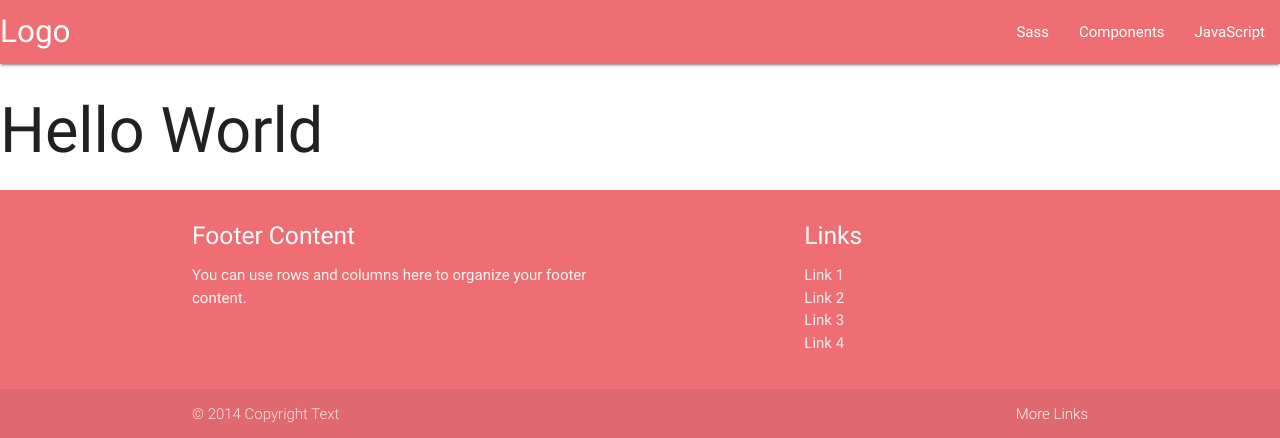
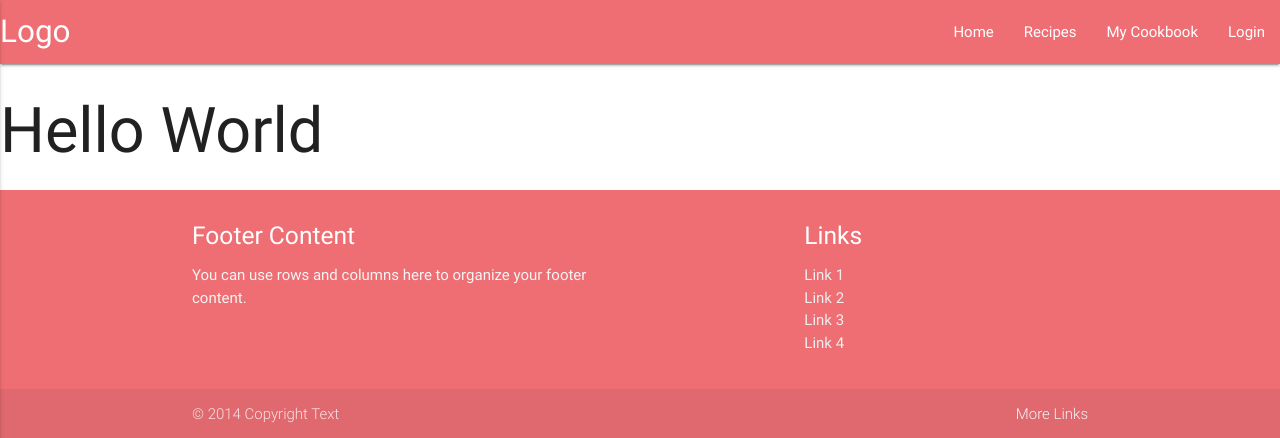
Before and after one commit to Baldpet/Family-cookbook, a Flask app: page / in a window 1280 px wide. Shown: the top 438 px of the page. Run offline with Flask 2, Linux system fonts and the light colour scheme; some libraries are stand-ins or nearby versions.

Commit message:
added in the mobile view of the nav and changed the link names to the correct wording

```diff
--- /dev/null
+++ b/static/js/base.js
@@ -0,0 +1 @@
+$(".button-collapse").sideNav();
--- a/templates/base.html
+++ b/templates/base.html
@@ -12,11 +12,19 @@
 	<nav>
 		<div class="nav-wrapper">
 			<a href="#" class="brand-logo">Logo</a>
+            <a href="#" data-activates="mobile-demo" class="button-collapse"><i class="material-icons">menu</i></a>
 			<ul id="nav-mobile" class="right hide-on-med-and-down">
-				<li><a href="sass.html">Sass</a></li>
-				<li><a href="badges.html">Components</a></li>
-				<li><a href="collapsible.html">JavaScript</a></li>
+				<li><a href="#">Home</a></li>
+				<li><a href="#">Recipes</a></li>
+				<li><a href="#">My Cookbook</a></li>
+                <li><a href="#">Login</a></li>
 			</ul>
+            <ul class="side-nav" id="mobile-demo">
+                <li><a href="#">Home</a></li>
+                <li><a href="#">Recipes</a></li>
+                <li><a href="#">My Cookbook</a></li>
+                <li><a href="#">Login</a></li>
+            </ul>
 		</div>
 	</nav>
 
@@ -53,5 +61,6 @@
 
     <script type="text/javascript" src="https://code.jquery.com/jquery-3.2.1.min.js"></script>
     <script src="https://cdnjs.cloudflare.com/ajax/libs/materialize/0.100.2/js/materialize.min.js"></script>
+    <script type="text/javascript" src="static/js/base.js"></script>
 </body>
 </html>
```
